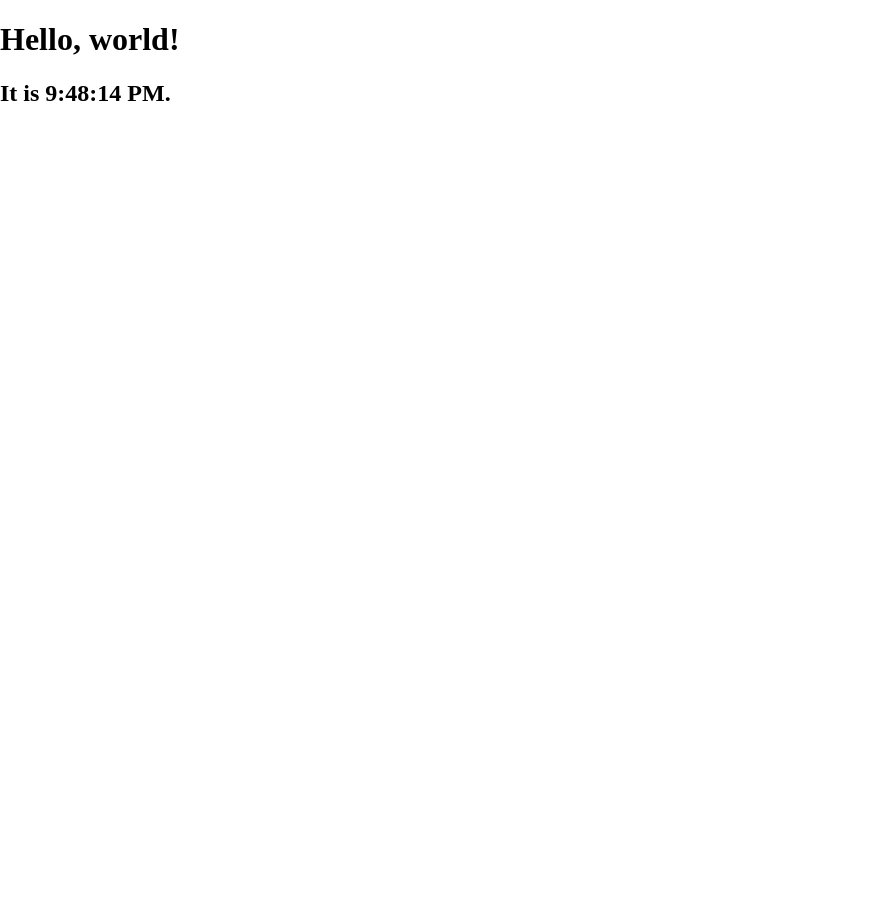
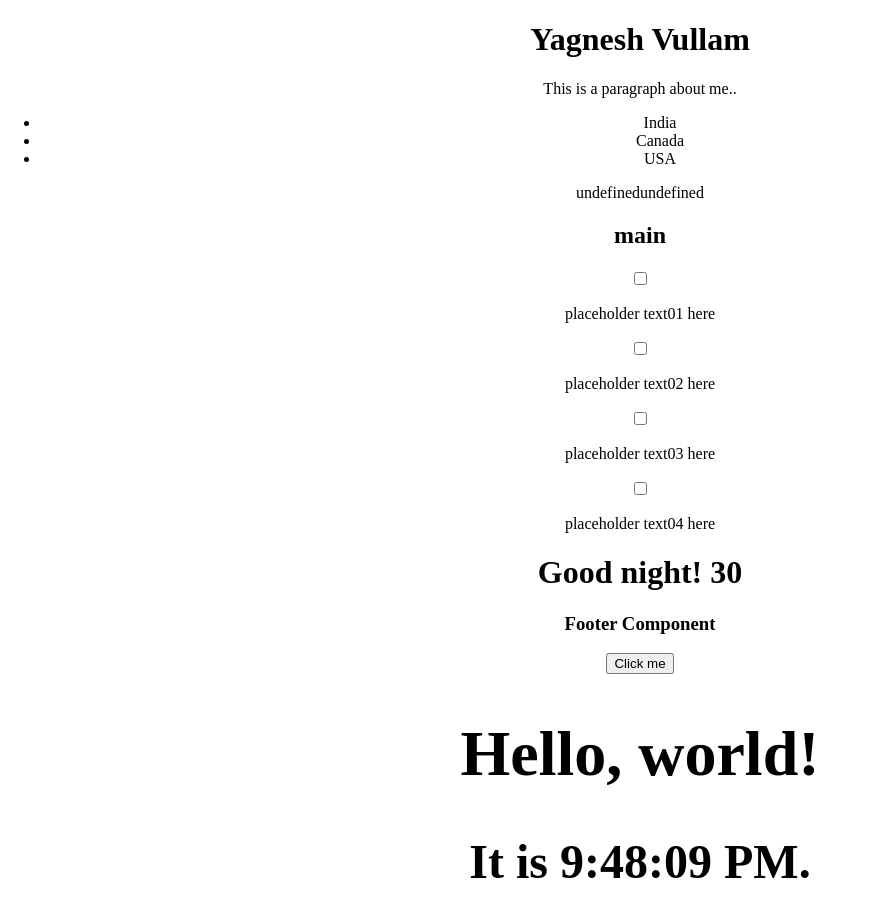
Before and after one commit to yagnesh971/practice, a React (Create React App) app: page / in a window 1280 px wide. Shown: the top 916 px of the page, without its empty margins (0-877 px from the left). Before the commit the page ends 800 px from the top, so only its background shows below. Built offline with nearby package versions, Linux system fonts and the light colour scheme.

Commit message:
return element

```diff
--- /dev/null
+++ b/src/Components/Jokes.js
@@ -0,0 +1,4 @@
+import React from 'react';
+function Jokes() {
+}
+export default Jokes;
--- a/src/Components/NavBar.js
+++ b/src/Components/NavBar.js
@@ -13,8 +13,4 @@ const element = (
   </h1>
 );
 
-ReactDOM.render(
-    element,
-    document.getElementById('root')
-);
 export default NavBar;
--- a/src/Components/Tick.js
+++ b/src/Components/Tick.js
@@ -1,5 +1,4 @@
 import React from 'react';
-import ReactDOM from 'react-dom';
 
 function Tick() {
 
@@ -9,9 +8,9 @@ function Tick() {
             <h2>It is {new Date().toLocaleTimeString()}.</h2>
         </div>
     );
-    ReactDOM.render(element, document.getElementById('root'));
+
     return (
-        <h1>Good morning</h1>
+        <h1>{element}</h1>
     );
 }
 
```
